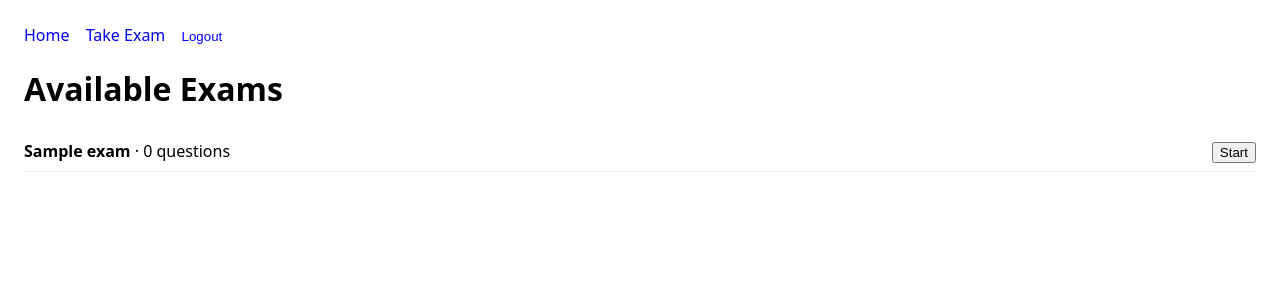
After one commit to dhulli/sat_exam, a Flask app: page /exam/ in a window 1280 px wide. The commit adds this page. Shown: the top 300 px of the page. Run offline with Flask 3, Linux system fonts and the light colour scheme; a user stored in the database is signed in; tables that the repository leaves empty hold one stand-in row (values such as "Sample post").

Commit message:
S1-5: Exam UI, attempts, answer capture, scoring, results

```diff
--- a/app/blueprints/exam.py
+++ b/app/blueprints/exam.py
@@ -1,9 +1,89 @@
-from flask import Blueprint, render_template
-from flask_login import login_required
+from datetime import datetime
+from flask import Blueprint, render_template, request, redirect, url_for, flash, abort
+from flask_login import login_required, current_user
+from .. import db
+from ..models import Exam, Question, Attempt, AttemptAnswer
 
 bp = Blueprint("exam", __name__, template_folder="../templates")
 
-@bp.get("/take")
+def _get_owned_attempt_or_404(attempt_id: int) -> Attempt:
+    attempt = Attempt.query.get_or_404(attempt_id)
+    if attempt.user_id != current_user.id:
+        abort(403)
+    return attempt
+
+@bp.get("/")
 @login_required
-def take_exam():
-    return render_template("exam.html")
+def list_exams():
+    # List available exams
+    exams = Exam.query.order_by(Exam.created_at.desc()).all()
+    return render_template("exam_list.html", exams=exams)
+
+@bp.post("/start")
+@login_required
+def start():
+    # Create a new attempt for the chosen exam
+    exam_id = request.form.get("exam_id", type=int)
+    exam = Exam.query.get_or_404(exam_id)
+    if not exam.questions:
+        flash("This exam has no questions yet.")
+        return redirect(url_for("exam.list_exams"))
+    attempt = Attempt(user_id=current_user.id, exam_id=exam.id)
+    db.session.add(attempt)
+    db.session.commit()
+    return redirect(url_for("exam.take_attempt", attempt_id=attempt.id))
+
+@bp.get("/take/<int:attempt_id>")
+@login_required
+def take_attempt(attempt_id: int):
+    # Render questions for this attempt
+    attempt = _get_owned_attempt_or_404(attempt_id)
+    exam = attempt.exam
+    questions = exam.questions  # ordered by relationship
+    return render_template("exam_take.html", attempt=attempt, exam=exam, questions=questions)
+
+@bp.post("/submit/<int:attempt_id>")
+@login_required
+def submit_attempt(attempt_id: int):
+    # Grade and store answers
+    attempt = _get_owned_attempt_or_404(attempt_id)
+    questions = attempt.exam.questions
+
+    # idempotent: clear existing answers if resubmitted
+    AttemptAnswer.query.filter_by(attempt_id=attempt.id).delete()
+
+    valid = {"A", "B", "C", "D"}
+    raw = 0
+    for q in questions:
+        choice = (request.form.get(f"q_{q.id}") or "").upper()
+        if choice in valid:
+            if choice == q.correct:
+                raw += 1
+            db.session.add(AttemptAnswer(
+                attempt_id=attempt.id,
+                question_id=q.id,
+                selected=choice
+            ))
+
+    attempt.raw = raw
+    attempt.completed_at = datetime.utcnow()
+    db.session.commit()
+    return redirect(url_for("exam.result", attempt_id=attempt.id))
+
+@bp.get("/result/<int:attempt_id>")
+@login_required
+def result(attempt_id: int):
+    # Show score + per-question feedback
+    attempt = _get_owned_attempt_or_404(attempt_id)
+    exam = attempt.exam
+    answers = {
+        a.question_id: a.selected
+        for a in AttemptAnswer.query.filter_by(attempt_id=attempt.id).all()
+    }
+    questions = exam.questions
+    total = len(questions)
+    return render_template(
+        "exam_result.html",
+        attempt=attempt, exam=exam,
+        questions=questions, answers=answers, total=total
+    )
--- a/app/static/styles.css
+++ b/app/static/styles.css
@@ -7,3 +7,15 @@ nav a { margin-right: 12px; text-decoration: none; }
 .flash li { background: #ffe9e9; border: 1px solid #ffb3b3; padding: 8px; margin-bottom: 6px; }
 nav { margin-bottom: 16px; }
 nav form button { background: none; border: none; color: blue; cursor: pointer; padding: 0; }
+.exam-list { padding: 0; list-style: none; }
+.exam-item { display: flex; justify-content: space-between; align-items: center; padding: 8px 0; border-bottom: 1px solid #eee; }
+
+.exam-form { display: grid; gap: 12px; }
+.question-card { border: 1px solid #ddd; border-radius: 8px; padding: 12px; }
+.question-card label { display: block; margin: 6px 0; }
+
+.result-list { padding-left: 18px; }
+.result-item { margin-bottom: 10px; padding: 8px; border: 1px solid #eee; border-radius: 8px; }
+.result-item.correct { background: #ecffec; border-color: #b7e3b7; }
+.result-item.incorrect { background: #fff0f0; border-color: #f2bdbd; }
+.qtext { margin-bottom: 6px; font-weight: 600; }
--- a/app/templates/base.html
+++ b/app/templates/base.html
@@ -8,7 +8,10 @@
 <body>
 <nav>
   <a href="{{ url_for('index') }}">Home</a>
-  <a href="{{ url_for('exam.take_exam') }}">Take Exam</a>
+  <a href="{{ url_for('exam.list_exams') }}">Take Exam</a>
+  {% if current_user.is_authenticated and current_user.is_admin %}
+    <a href="{{ url_for('admin.upload_form') }}">Admin</a>
+  {% endif %}
   {% if current_user.is_authenticated %}
     <form method="post" action="{{ url_for('auth.logout') }}" style="display:inline">
       <button type="submit">Logout</button>
--- /dev/null
+++ b/app/templates/exam_list.html
@@ -0,0 +1,24 @@
+{% extends "base.html" %}
+{% block title %}Exams · SAT MVP{% endblock %}
+{% block content %}
+<h1>Available Exams</h1>
+
+{% if exams %}
+  <ul class="exam-list">
+    {% for e in exams %}
+      <li class="exam-item">
+        <div>
+          <strong>{{ e.title }}</strong>
+          <span> · {{ e.questions|length }} questions</span>
+        </div>
+        <form method="post" action="{{ url_for('exam.start') }}">
+          <input type="hidden" name="exam_id" value="{{ e.id }}">
+          <button type="submit">Start</button>
+        </form>
+      </li>
+    {% endfor %}
+  </ul>
+{% else %}
+  <p>No exams yet. Ask an admin to upload one.</p>
+{% endif %}
+{% endblock %}
```
Also changed, not shown: app/templates/exam_result.html (added, +19 -0 lines), app/templates/exam_take.html (added, +18 -0 lines).
